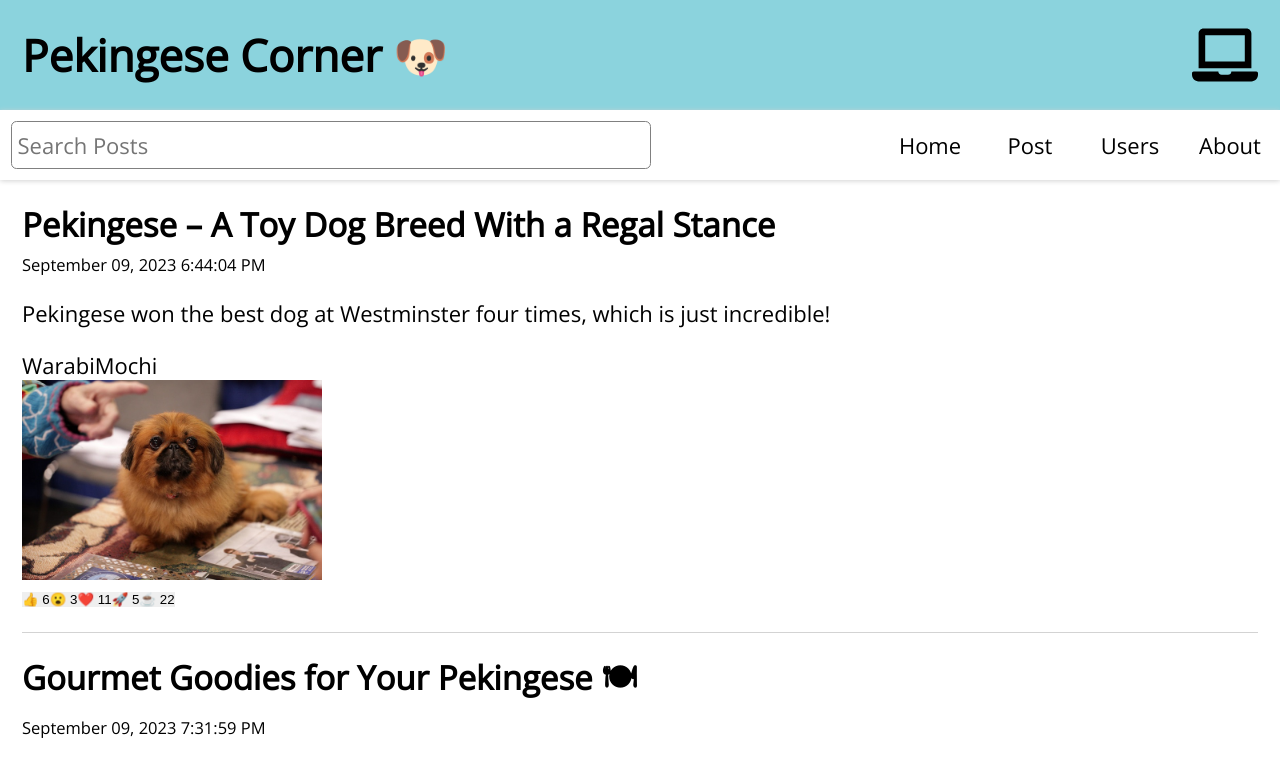
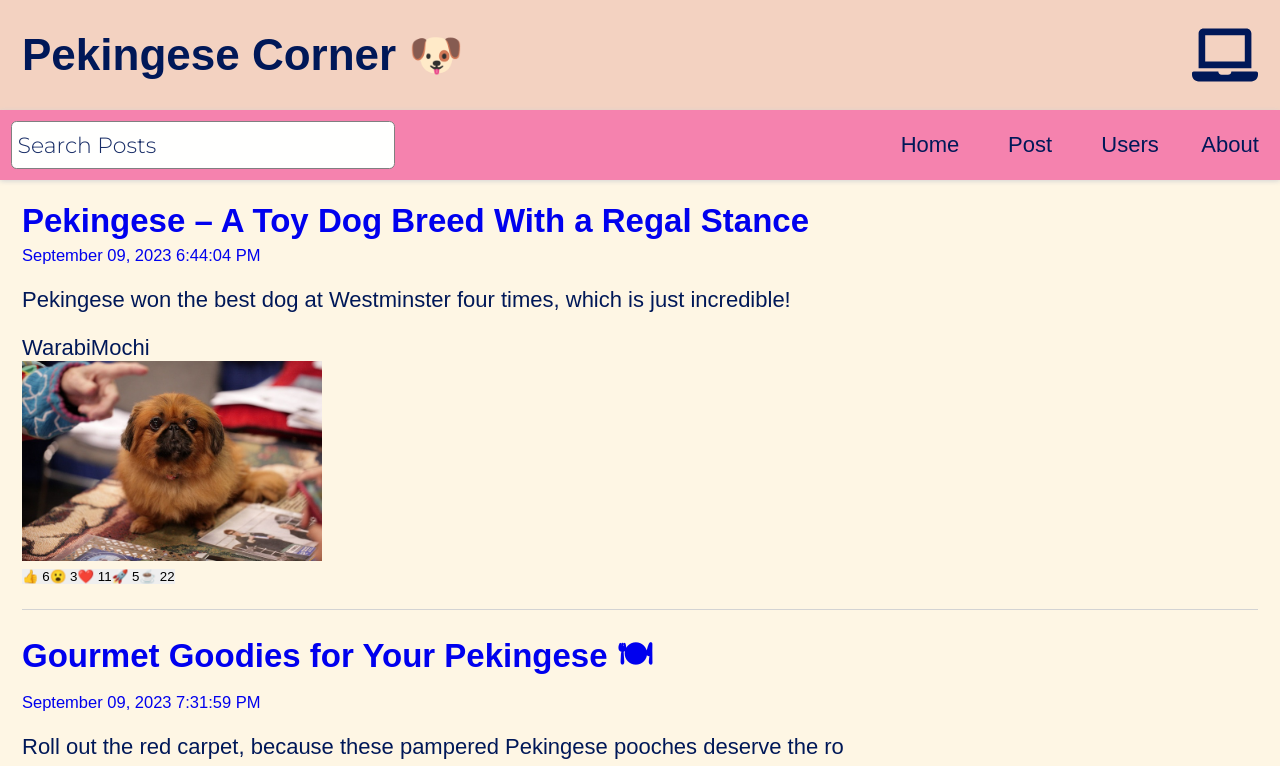
Before and after one commit to private-lazy-val/react-blog, a React (Create React App) app: page / in a window 1280 px wide. Shown: the top 766 px of the page. Built offline with nearby package versions, Linux system fonts and the light colour scheme; data requests are answered from the project's data file.

Commit message:
some improvements on css front

```diff
--- a/src/index.css
+++ b/src/index.css
@@ -1,5 +1,4 @@
-@import url('https://fonts.googleapis.com/css2?family=Open+Sans&display=swap');
-
+@import url('https://fonts.googleapis.com/css2?family=Montserrat:wght@300&display=swap');
 * {
   margin: 0;
   padding: 0;
@@ -12,11 +11,12 @@ html {
 
 body {
   min-height: 100vh; /* not necessary, I do it out of habit */
-  font-family: 'Open Sans', sans-serif;
+  font-family: 'Futura', sans-serif;
   -webkit-font-smoothing: antialiased;
   -moz-osx-font-smoothing: grayscale;
   display: flex;
   background-color: #fef6e4;
+  color: #001858;
 }
 
 img, svg {
@@ -42,9 +42,12 @@ button {
   align-items: center;
 }
 
+.header {
+  background-color: #f3d2c1;
+}
+
 .header, .footer {
   width: 100%;
-  background-color: #8bd3dd;
   padding: 1rem;
   display: flex;
   justify-content: space-between;
@@ -63,13 +66,14 @@ button {
   padding: 0.75rem;
   display: grid;
   place-content: center;
+  background-color: #8bd3dd;
 }
 
 .nav {
   position: sticky;
   top: 0;
   width: 100%;
-  background-color: #fff;
+  background-color: #f582ae;
   display: flex;
   flex-direction: column;
   justify-content: flex-start;
@@ -83,7 +87,7 @@ button {
 }
 
 .search-form input[type="text"] {
-  font-family: 'Open Sans', sans-serif;
+  font-family: 'Montserrat', sans-serif;
   width: 100%;
   min-height: 48px;
   font-size: 1rem;
@@ -91,6 +95,10 @@ button {
   border-radius: 0.25rem;
   outline: none;
   border: 1px solid gray;
+  background-color: #fffffe;
+}
+.search-form input[type="text"]::placeholder {
+  color: #172c66;
 }
 
 .search-form label {
@@ -109,23 +117,22 @@ button {
   height: 40px;
 }
 
-.nav li a {
+.nav li a,
+.nav li a:visited {
   display: flex;
   justify-content: center;
   align-items: center;
   text-decoration: none;
   width: 100%;
   height: 100%;
-  color: #000;
-
+  color: #001858;
 }
 
 .nav li:hover,
 .nav li:focus,
 .nav li:hover a,
 .nav li:focus a  {
-  background-color: #eee;
-  color: #333;
+  background-color: #8bd3dd;
   cursor: pointer;
 }
 
@@ -134,7 +141,7 @@ button {
   flex-grow: 1;
   padding: 1rem;
   overflow-y: auto;
-  background-color: #fff;
+  background-color: #fef6e4;
 }
 
 .post {
@@ -147,9 +154,9 @@ button {
   text-decoration: none;
 }
 
-.home .post a,
+
 .home .post a:visited {
-  color: #000;
+  color: #001858;
 }
 
 .post:first-child {
@@ -323,17 +330,22 @@ button {
     height: 100%;
   }
 
+  .nav li a,
+  .nav li a:visited{
+    width: 100px;
+    height: 100%;
+  }
+
   .nav li:hover,
   .nav li:focus,
   .nav li:hover a,
   .nav li:focus a  {
-    background-color: #F5F5F5;
-    color: #333;
+    background-color: #8bd3dd;
     cursor: pointer;
   }
 
   .search-form {
-    width: 50%;
+    width: 30%;;
     padding: .5rem 0;
   }
 
@@ -350,4 +362,8 @@ button {
   .header svg {
     font-size: 3rem;
   }
+
+  .search-form {
+    width: 30%;
+  }
 }
```
